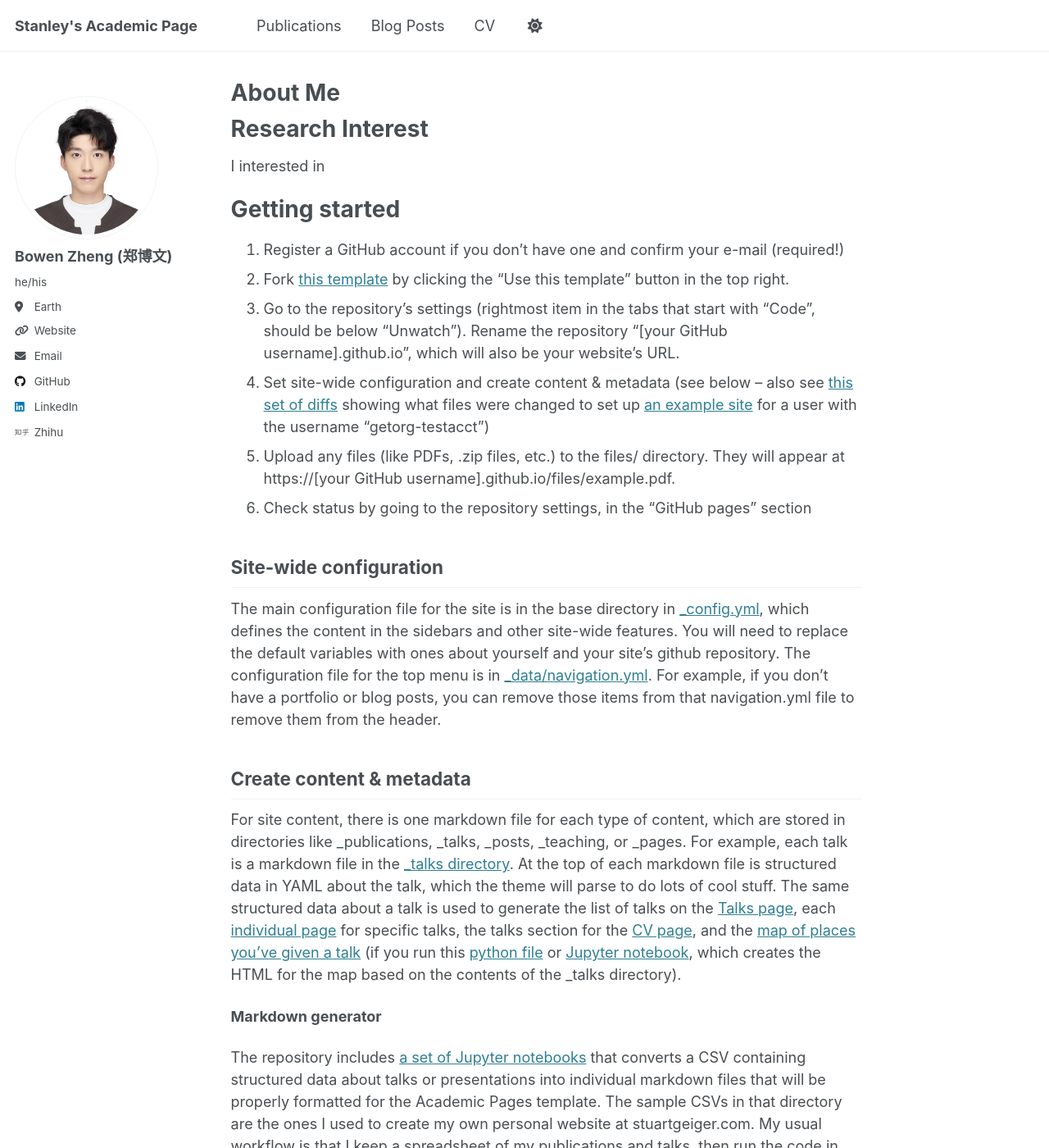
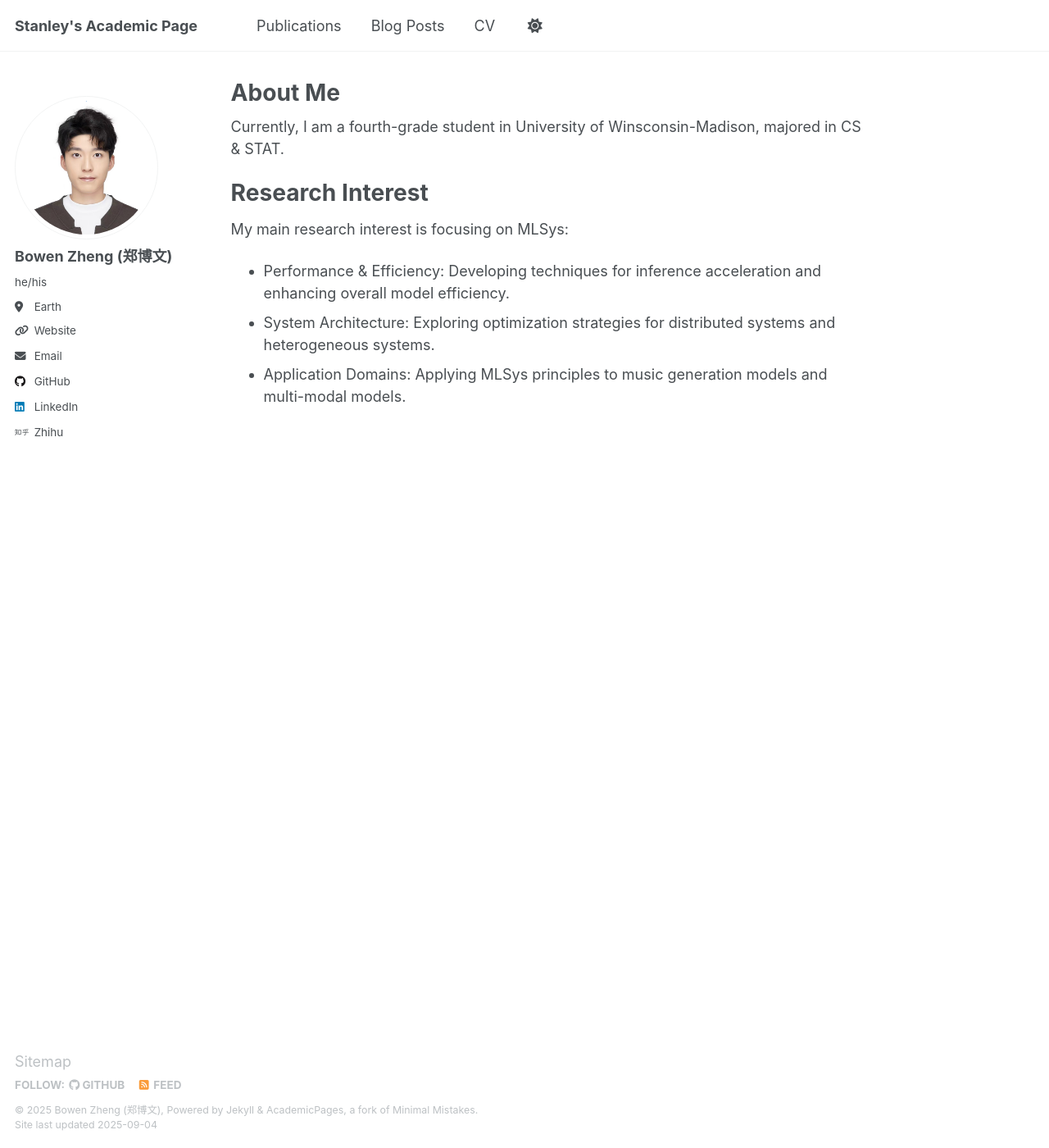
Before and after one commit to S-tanley/S-tanley.github.io, a Jekyll site: the page built from _pages/about.md, in a window 1280 px wide and 1400 px high. Shown: the whole window at 82% size. Built offline with Jekyll 4.4.1, drawn with Linux system fonts in a browser that asks for light colours; some of the changed text lies outside the part shown.

Commit message:
small update

```diff
--- a/_pages/about.md
+++ b/_pages/about.md
@@ -7,41 +7,11 @@ redirect_from:
   - /about.html
 ---
 
-
+Currently, I am a fourth-grade student in University of Winsconsin-Madison, majored in CS & STAT.
 
 Research Interest
 ======
-I interested in
-
-Getting started
-======
-1. Register a GitHub account if you don't have one and confirm your e-mail (required!)
-1. Fork [this template](https://github.com/academicpages/academicpages.github.io) by clicking the "Use this template" button in the top right.
-1. Go to the repository's settings (rightmost item in the tabs that start with "Code", should be below "Unwatch"). Rename the repository "[your GitHub username].github.io", which will also be your website's URL.
-1. Set site-wide configuration and create content & metadata (see below -- also see [this set of diffs](http://archive.is/3TPas) showing what files were changed to set up [an example site](https://getorg-testacct.github.io) for a user with the username "getorg-testacct")
-1. Upload any files (like PDFs, .zip files, etc.) to the files/ directory. They will appear at https://[your GitHub username].github.io/files/example.pdf.
-1. Check status by going to the repository settings, in the "GitHub pages" section
-
-Site-wide configuration
-------
-The main configuration file for the site is in the base directory in [_config.yml](https://github.com/academicpages/academicpages.github.io/blob/master/_config.yml), which defines the content in the sidebars and other site-wide features. You will need to replace the default variables with ones about yourself and your site's github repository. The configuration file for the top menu is in [_data/navigation.yml](https://github.com/academicpages/academicpages.github.io/blob/master/_data/navigation.yml). For example, if you don't have a portfolio or blog posts, you can remove those items from that navigation.yml file to remove them from the header.
-
-Create content & metadata
-------
-For site content, there is one markdown file for each type of content, which are stored in directories like _publications, _talks, _posts, _teaching, or _pages. For example, each talk is a markdown file in the [_talks directory](https://github.com/academicpages/academicpages.github.io/tree/master/_talks). At the top of each markdown file is structured data in YAML about the talk, which the theme will parse to do lots of cool stuff. The same structured data about a talk is used to generate the list of talks on the [Talks page](https://academicpages.github.io/talks), each [individual page](https://academicpages.github.io/talks/2012-03-01-talk-1) for specific talks, the talks section for the [CV page](https://academicpages.github.io/cv), and the [map of places you've given a talk](https://academicpages.github.io/talkmap.html) (if you run this [python file](https://github.com/academicpages/academicpages.github.io/blob/master/talkmap.py) or [Jupyter notebook](https://github.com/academicpages/academicpages.github.io/blob/master/talkmap.ipynb), which creates the HTML for the map based on the contents of the _talks directory).
-
-**Markdown generator**
-
-The repository includes [a set of Jupyter notebooks](https://github.com/academicpages/academicpages.github.io/tree/master/markdown_generator
-) that converts a CSV containing structured data about talks or presentations into individual markdown files that will be properly formatted for the Academic Pages template. The sample CSVs in that directory are the ones I used to create my own personal website at stuartgeiger.com. My usual workflow is that I keep a spreadsheet of my publications and talks, then run the code in these notebooks to generate the markdown files, then commit and push them to the GitHub repository.
-
-How to edit your site's GitHub repository
-------
-Many people use a git client to create files on their local computer and then push them to GitHub's servers. If you are not familiar with git, you can directly edit these configuration and markdown files directly in the github.com interface. Navigate to a file (like [this one](https://github.com/academicpages/academicpages.github.io/blob/master/_talks/2012-03-01-talk-1.md) and click the pencil icon in the top right of the content preview (to the right of the "Raw | Blame | History" buttons). You can delete a file by clicking the trashcan icon to the right of the pencil icon. You can also create new files or upload files by navigating to a directory and clicking the "Create new file" or "Upload files" buttons.
-
-Example: editing a markdown file for a talk
-![Editing a markdown file for a talk](/images/editing-talk.png)
-
-For more info
-------
-More info about configuring Academic Pages can be found in [the guide](https://academicpages.github.io/markdown/), the [growing wiki](https://github.com/academicpages/academicpages.github.io/wiki), and you can always [ask a question on GitHub](https://github.com/academicpages/academicpages.github.io/discussions). The [guides for the Minimal Mistakes theme](https://mmistakes.github.io/minimal-mistakes/docs/configuration/) (which this theme was forked from) might also be helpful.
+My main research interest is focusing on MLSys:
+* Performance & Efficiency: Developing techniques for inference acceleration and enhancing overall model efficiency.
+* System Architecture: Exploring optimization strategies for distributed systems and heterogeneous systems.
+* Application Domains: Applying MLSys principles to music generation models and multi-modal models.
```
Also changed, not shown: Gemfile (line endings or trailing spaces).
